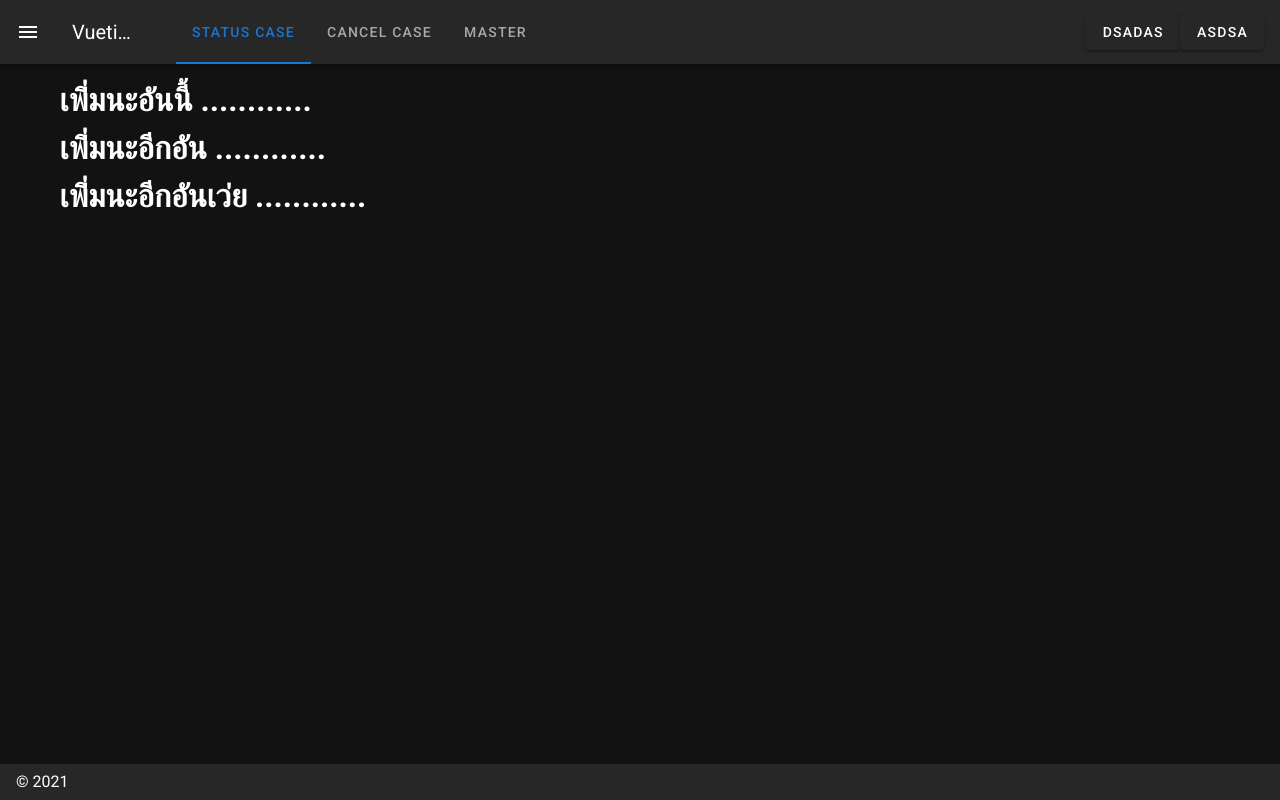
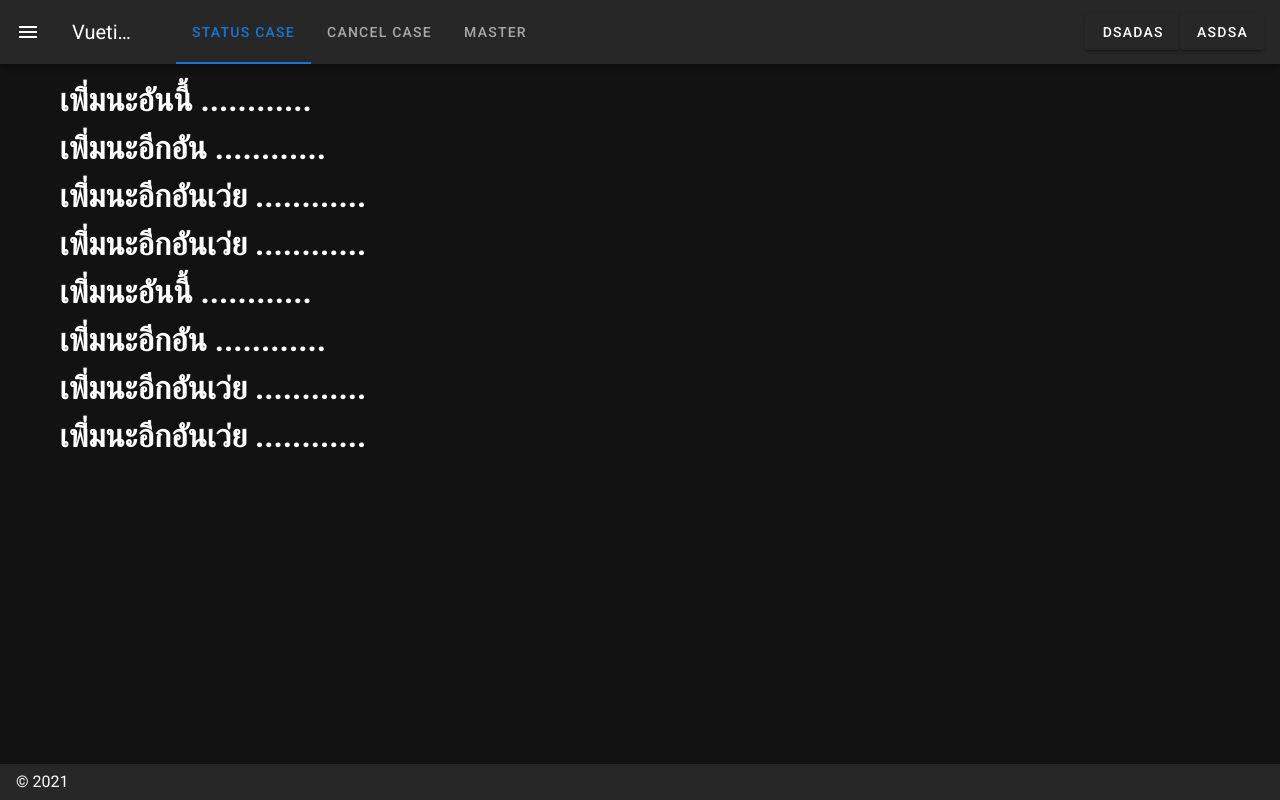
Before and after one commit to wizard2542/repair-it-support, a Nuxt app: page /cancel-case-page in a window 1280 px wide. Built offline with nearby package versions, Linux system fonts and the light colour scheme.

Commit message:
Update cancel-case-page.vue

```diff
--- a/pages/cancel-case-page.vue
+++ b/pages/cancel-case-page.vue
@@ -2,6 +2,11 @@
     <h1> เพิ่่มนะอันนี้ ............</h1>
     <h1> เพิ่่มนะอีกอัน ............</h1>
     <h1> เพิ่่มนะอีกอันเว่ย ............</h1>
+    <h1> เพิ่่มนะอีกอันเว่ย ............</h1>
+    <h1> เพิ่่มนะอันนี้ ............</h1>
+    <h1> เพิ่่มนะอีกอัน ............</h1>
+    <h1> เพิ่่มนะอีกอันเว่ย ............</h1>
+    <h1> เพิ่่มนะอีกอันเว่ย ............</h1>
 </div>
 
 </template>
```
